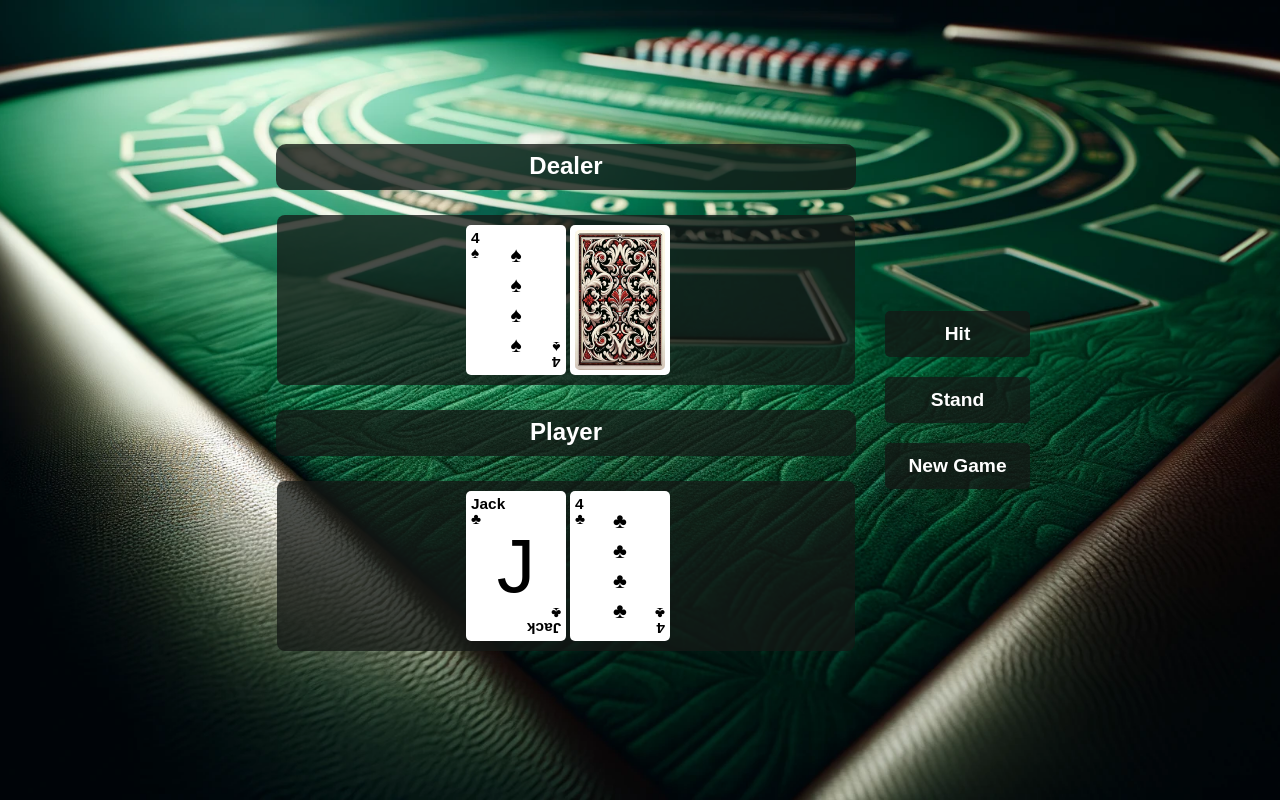
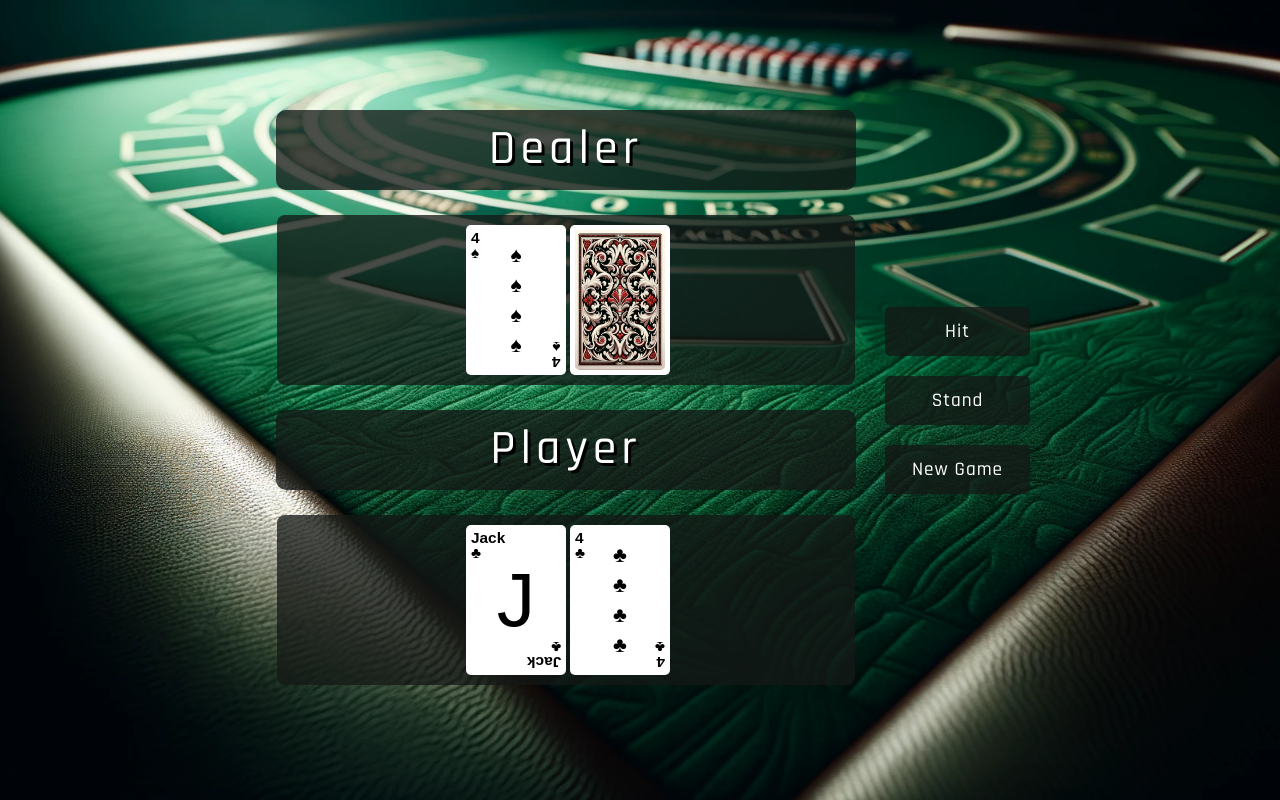
Before and after one commit to LRSORRENTI/Blackjack, a plain HTML site: page index.html in a window 1280 px wide. Drawn offline with Linux system fonts and the light colour scheme.

Commit message:
added new font, and font size changes on larger screen sizes

```diff
--- a/index.html
+++ b/index.html
@@ -5,6 +5,9 @@
     <meta name="viewport" content="width=device-width, initial-scale=1.0">
     <link rel="stylesheet" href="./stylesheets/index.css">
     <link rel="icon" href="./public/favicon.ico" type="image/x-icon">
+    <link rel="preconnect" href="https://fonts.googleapis.com">
+    <link rel="preconnect" href="https://fonts.gstatic.com" crossorigin>
+    <link href="https://fonts.googleapis.com/css2?family=Rajdhani:wght@300;400;500;600;700&display=swap" rel="stylesheet">
     <title>Blackjack</title>
 </head>
 <body>
@@ -12,6 +15,7 @@
     <div id="whole-wrap">
     <div class="wrap">
     <div id="cont-1">
+
     <h2>Dealer</h2>
     <div id="dealer-hand" class="hand">
         <div class="card"></div>
--- a/stylesheets/index.css
+++ b/stylesheets/index.css
@@ -35,6 +35,10 @@ h1, h2 {
     padding-top: 8px;
     border-radius: 10px;
     width: 400px;
+    font-family: 'Rajdhani', sans-serif;
+    font-weight: 500;
+    text-shadow: 3px 3px #000000;
+    letter-spacing: 5px;
 }
 
 #cont-1, #cont-2 {
@@ -130,6 +134,9 @@ button {
     font-size: 1rem;
     font-weight: bolder;
     width: 115px;
+    font-family: 'Rajdhani', sans-serif;
+    font-weight: 500;
+    letter-spacing: 1px;
 }
 
 button:hover {
@@ -192,6 +199,7 @@ button:hover {
     }
     h1, h2 {
         width: 490px;
+        font-size: 2rem;
     }
     .icon-center {
         font-size: 4em;
@@ -208,6 +216,7 @@ button:hover {
 
     h1, h2 {
         width: 580px;
+        font-size: 3rem;
     }
 
     .card {
```
